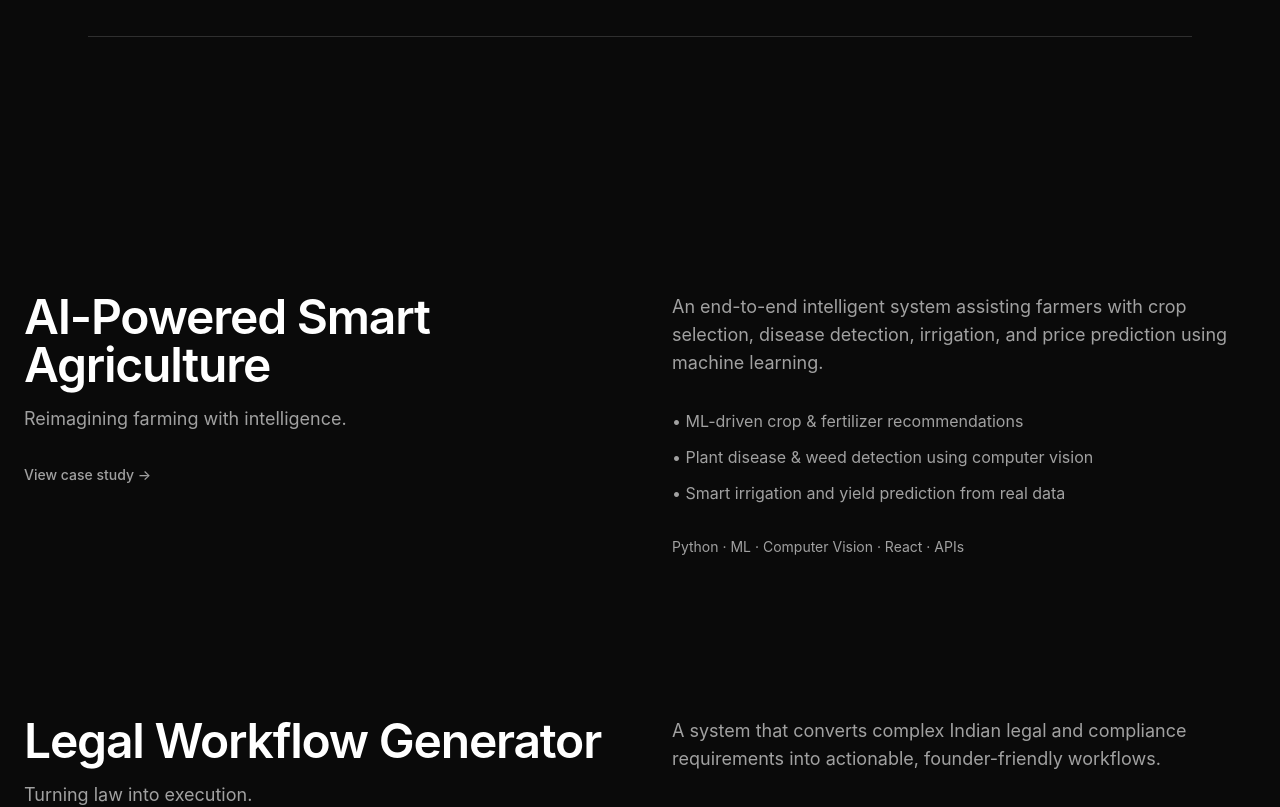
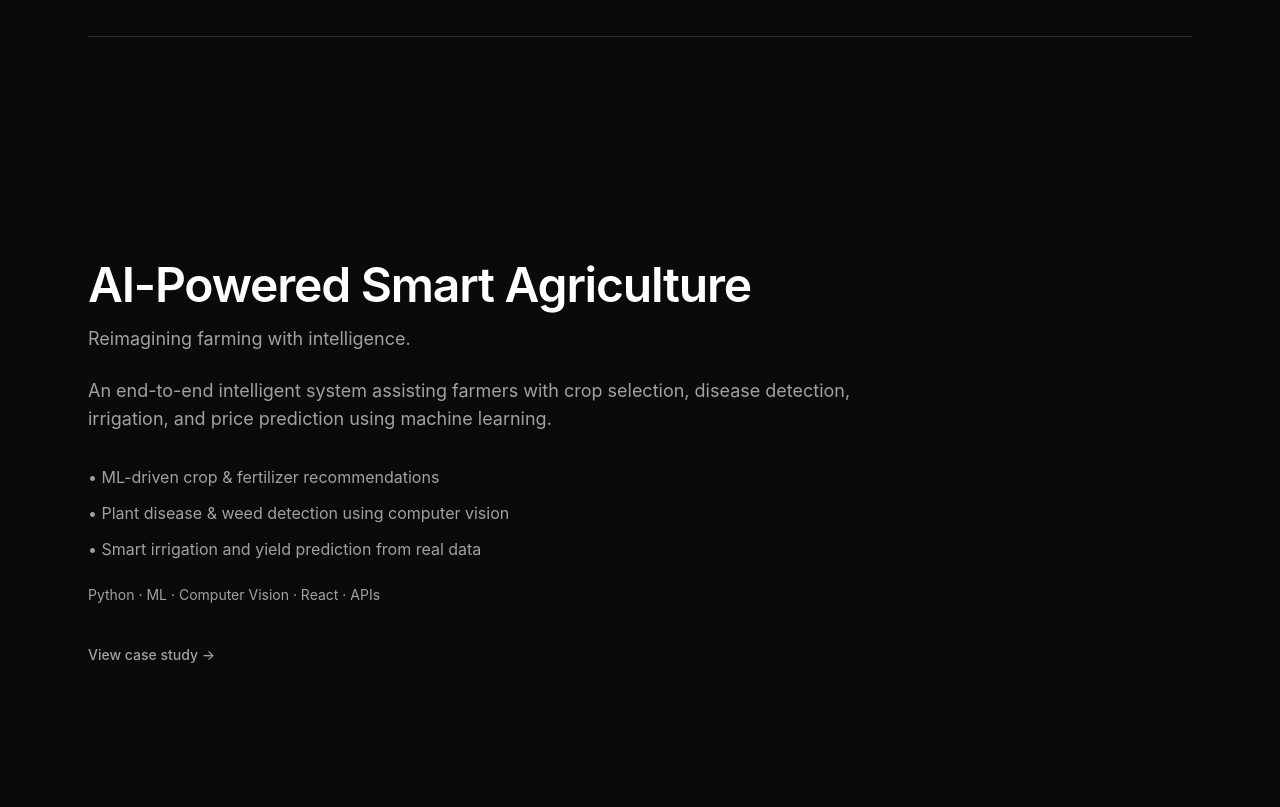
Before and after one commit to VineetSharma05/Portfolio-1, a React (Vite) app: page / in a window 1280 px wide. Shown: the part 860-1667 px from the top of the page. Built offline with nearby package versions, Linux system fonts and the light colour scheme.

Commit message:
Fix theme toggle with iOS-style light mode behavior

```diff
--- a/src/App.jsx
+++ b/src/App.jsx
@@ -3,6 +3,7 @@ import About from "./components/About"
 import SectionDivider from "./components/SectionDivider"
 import Projects from "./components/Projects"
 import Contact from "./components/Contact"
+import Socials from "./components/Socials"
 
 function App() {
   return (
@@ -12,6 +13,7 @@ function App() {
       <SectionDivider />
       <Projects />
       <Contact />
+      <Socials />
     </>
   )
 }
--- a/src/components/Navbar.jsx
+++ b/src/components/Navbar.jsx
@@ -1,12 +1,19 @@
-import { useState } from "react"
+import { useEffect, useState } from "react"
 
 const Navbar = () => {
   const [expanded, setExpanded] = useState(false)
   const [dark, setDark] = useState(true)
 
+  // Sync initial theme with HTML class
+  useEffect(() => {
+    const isDark = document.documentElement.classList.contains("dark")
+    setDark(isDark)
+  }, [])
+
   const toggleTheme = () => {
-    setDark(!dark)
-    document.documentElement.classList.toggle("dark")
+    const next = !dark
+    setDark(next)
+    document.documentElement.classList.toggle("dark", next)
   }
 
   return (
@@ -25,7 +32,6 @@ const Navbar = () => {
             bg-glass border border-glassBorder backdrop-blur-xl
             hover:shadow-lg hover:shadow-black/10
             ${expanded ? "max-w-full rounded-2xl" : "max-w-[900px] rounded-3xl"}
-
           `}
         >
           <div className="flex items-center justify-between px-8 py-4">
@@ -51,16 +57,22 @@ const Navbar = () => {
             {/* Theme Toggle */}
             <button
               onClick={toggleTheme}
-              className="relative w-11 h-6 rounded-full bg-glass border border-glassBorder transition"
+              aria-label="Toggle theme"
+              className={`
+                relative w-11 h-6 rounded-full transition-colors duration-300
+                ${dark ? "bg-glass border border-glassBorder" : "bg-[#34C759]"}
+              `}
             >
               <span
                 className={`
-                  absolute top-0.5 transition-all duration-300
-                  w-5 h-5 rounded-full bg-foreground
-                  ${dark ? "left-0.5" : "left-5"}
+                  absolute top-0.5 left-0.5
+                  w-5 h-5 rounded-full bg-white
+                  transition-transform duration-300
+                  ${dark ? "translate-x-0" : "translate-x-5"}
                 `}
               />
             </button>
+
 
           </div>
         </div>
--- a/src/components/Projects.jsx
+++ b/src/components/Projects.jsx
@@ -31,14 +31,16 @@ const projects = [
 
 const Projects = () => {
   return (
-    <section id="projects" className="pt-40 space-y-40">
-      {projects.map((project, index) => (
-        <div
-          key={index}
-          className="max-w-7xl mx-auto px-6 grid grid-cols-1 md:grid-cols-2 gap-16"
-        >
-          {/* LEFT — STICKY TITLE */}
-          <div className="md:sticky md:top-40 h-fit">
+    <section id="projects" className="pt-32">
+      <div className="max-w-6xl mx-auto px-6 space-y-48">
+        {projects.map((project, index) => (
+          <motion.div
+            key={index}
+            initial={{ opacity: 0, y: 40 }}
+            whileInView={{ opacity: 1, y: 0 }}
+            viewport={{ once: true }}
+            transition={{ duration: 0.8, ease: "easeOut" }}
+          >
             <h2 className="text-4xl md:text-5xl font-semibold tracking-tight">
               {project.title}
             </h2>
@@ -47,38 +49,29 @@ const Projects = () => {
               {project.tagline}
             </p>
 
-            <a
-              href={project.link}
-              className="inline-flex items-center gap-2 mt-8 text-sm font-medium text-muted hover:text-foreground transition"
-            >
-              View case study →
-            </a>
-          </div>
-
-          {/* RIGHT — SCROLLING CONTENT */}
-          <motion.div
-            initial={{ opacity: 0, y: 40 }}
-            whileInView={{ opacity: 1, y: 0 }}
-            viewport={{ once: true }}
-            transition={{ duration: 0.8, ease: "easeOut" }}
-            className="space-y-8"
-          >
-            <p className="text-lg text-muted">
+            <p className="mt-6 max-w-3xl text-lg text-muted">
               {project.description}
             </p>
 
-            <ul className="space-y-3 text-muted">
+            <ul className="mt-8 space-y-3 text-muted">
               {project.points.map((point, i) => (
                 <li key={i}>• {point}</li>
               ))}
             </ul>
 
-            <p className="text-sm text-muted">
+            <p className="mt-6 text-sm text-muted">
               {project.tech}
             </p>
+
+            <a
+              href={project.link}
+              className="inline-flex items-center gap-2 mt-10 text-sm font-medium text-muted hover:text-foreground transition"
+            >
+              View case study →
+            </a>
           </motion.div>
-        </div>
-      ))}
+        ))}
+      </div>
     </section>
   )
 }
--- /dev/null
+++ b/src/components/Socials.jsx
@@ -0,0 +1,38 @@
+const Socials = () => {
+  return (
+    <section className="bg-glass border-t border-glassBorder py-24">
+      <div className="max-w-6xl mx-auto px-6">
+        <div className="max-w-3xl">
+          <p className="text-sm uppercase tracking-wide text-muted">
+            Elsewhere
+          </p>
+
+          <div className="mt-8 flex flex-wrap gap-x-8 gap-y-4 text-base">
+            {[
+              ["GitHub", "https://github.com/VineetSharma05"],
+              ["LinkedIn", "https://www.linkedin.com/in/vineet-sharma-5a9320312/"],
+              ["LeetCode", "https://leetcode.com/caraxes22"],
+              ["Instagram", "https://instagram.com/yourusername"],
+            ].map(([label, link]) => (
+              <a
+                key={label}
+                href={link}
+                target="_blank"
+                rel="noopener noreferrer"
+                className="text-muted hover:text-foreground transition"
+              >
+                {label}
+              </a>
+            ))}
+          </div>
+
+          <p className="mt-10 text-sm text-muted">
+            © {new Date().getFullYear()} Vineet
+          </p>
+        </div>
+      </div>
+    </section>
+  )
+}
+
+export default Socials
--- a/tailwind.config.js
+++ b/tailwind.config.js
@@ -1,8 +1,9 @@
 /** @type {import('tailwindcss').Config} */
 export default {
+  darkMode: "class",
   content: [
     "./index.html",
-    "./src/**/*.{js,jsx}"
+    "./src/**/*.{js,jsx}",
   ],
   theme: {
     extend: {
```
